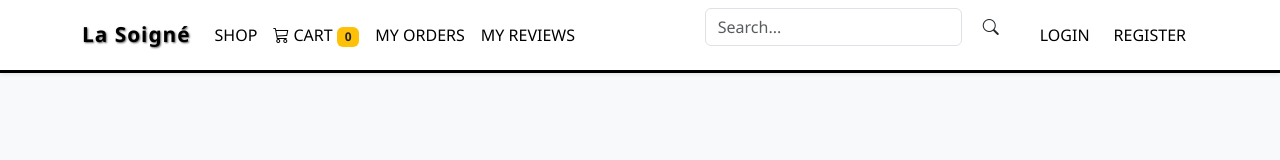
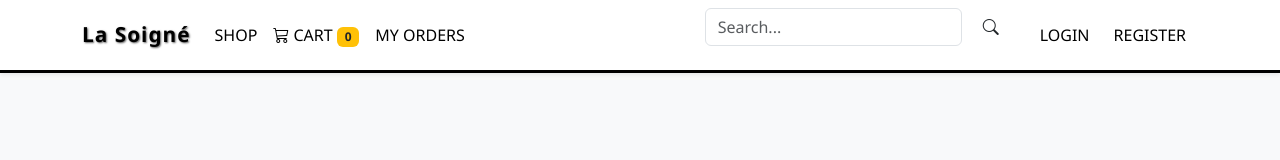
Before and after one commit to evncrl/la_soigne, a website: page public/header.html in a window 1280 px wide. Drawn offline with nearby package versions, Linux system fonts and the light colour scheme.

Commit message:
my reviews removed

```diff
--- a/public/header.html
+++ b/public/header.html
@@ -79,7 +79,6 @@
           </a>
         </li>
         <li class="nav-item"><a class="nav-link" href="/orders.html">MY ORDERS</a></li>
-        <li class="nav-item"><a class="nav-link" href="/reviews.html">MY REVIEWS</a></li>
       </ul>
 
       <!-- Right Nav -->
```
